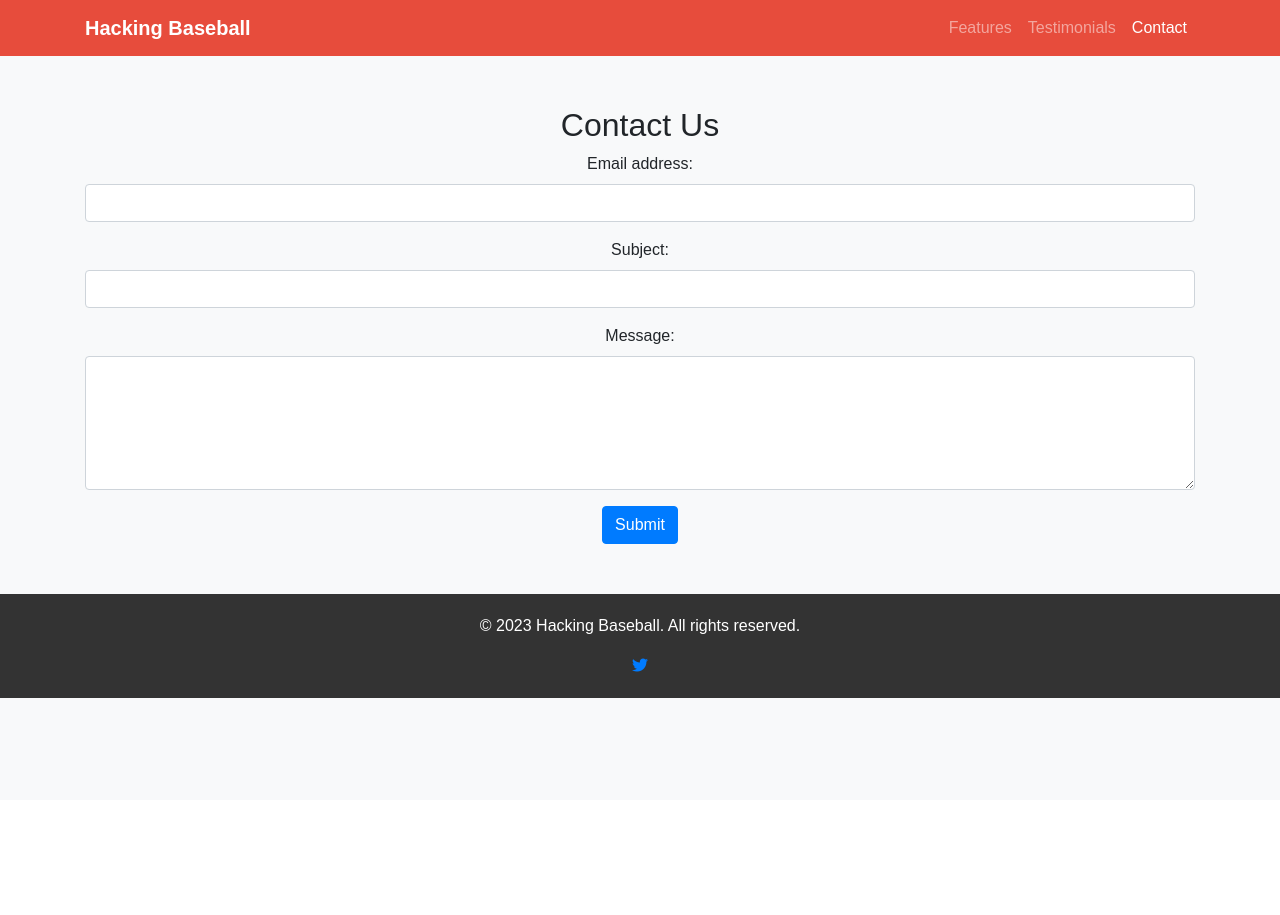
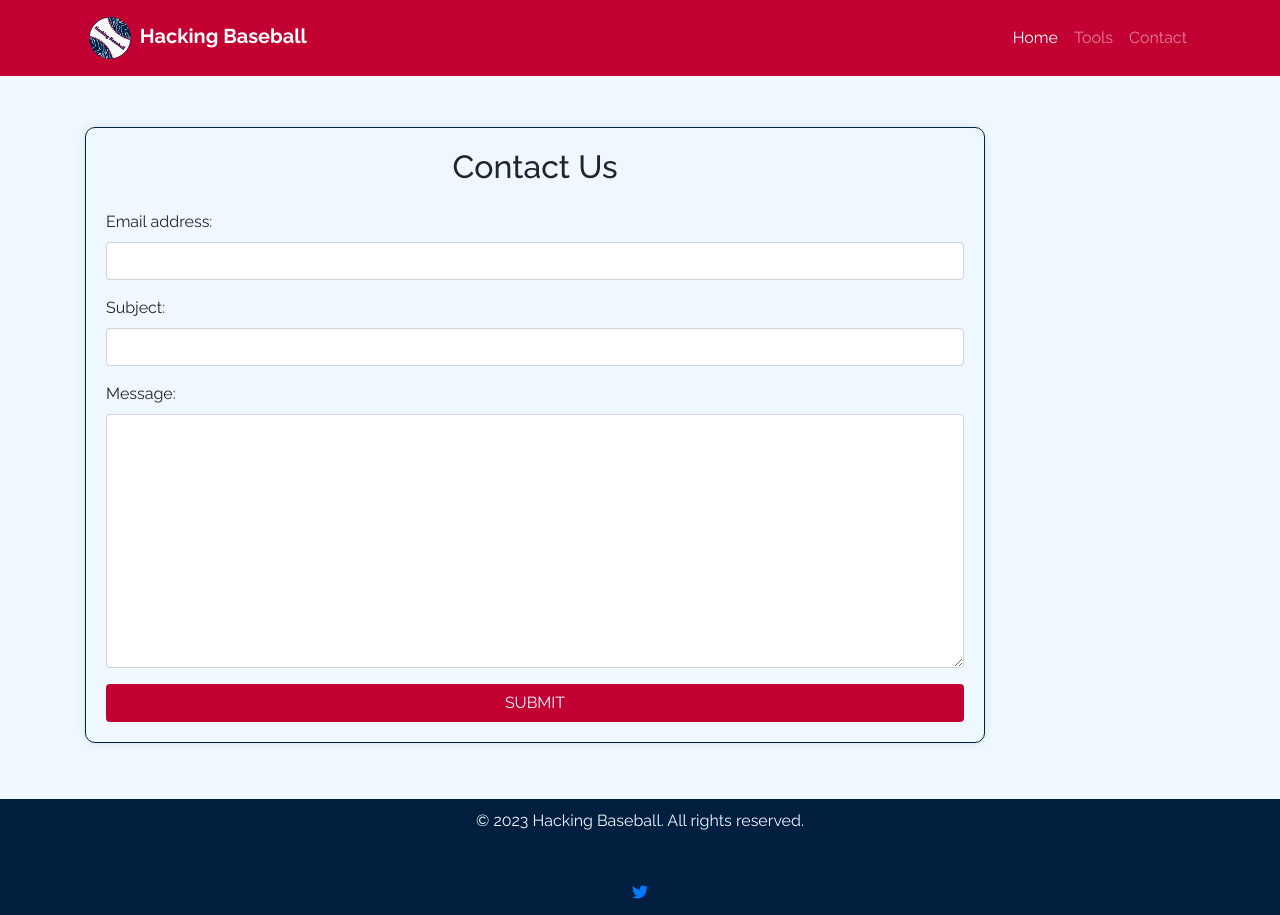
Before and after one commit to JackHalley/HackingBaseball, a Flask app: page /contact in a window 1280 px wide. Before the commit the page ends 698 px from the top, so only its background shows below. Run offline with Flask 3, Linux system fonts and the light colour scheme; some libraries are stand-ins or nearby versions.

Commit message:
fixed:updated frontend

```diff
--- a/templates/contact.html
+++ b/templates/contact.html
@@ -1,83 +1,150 @@
 <!DOCTYPE html>
 <html lang="en">
-
 <head>
-    <meta charset="UTF-8">
-    <meta name="viewport" content="width=device-width, initial-scale=1.0">
-    <link href="https://stackpath.bootstrapcdn.com/bootstrap/4.5.2/css/bootstrap.min.css" rel="stylesheet">
-    <title>Contact - Hacking Baseball</title>
+    <meta charset="UTF-8" />
+    <meta name="viewport" content="width=device-width, initial-scale=1.0" />
+    <link
+        href="https://stackpath.bootstrapcdn.com/bootstrap/4.5.2/css/bootstrap.min.css"
+        rel="stylesheet"
+    />
+    <link rel="preconnect" href="https://fonts.googleapis.com" />
+    <link rel="preconnect" href="https://fonts.gstatic.com" crossorigin />
+    <link
+        href="https://fonts.googleapis.com/css2?family=Raleway:ital,wght@0,100..900;1,100..900&display=swap"
+        rel="stylesheet"
+    />
+    <title>Hacking Baseball</title>
     <style>
         body {
-            font-family: 'Arial', sans-serif;
-            background-color: #f8f9fa;
+            font-family: 'Raleway', sans-serif;
+            background-color: #f0f8ff;
+            display: flex;
+            flex-direction: column;
+            min-height: 100vh;
+        }
+        .btn {
+            background-color: #c20032;
+            color: #f0f8ff;
+            text-transform: uppercase;
         }
         .navbar {
-            background-color: #e74c3c;
+            background-color: #c20032;
+			margin-bottom: 15px;
+
         }
         .navbar-brand {
             font-weight: bold;
         }
         .navbar-dark .navbar-toggler-icon {
-            background-color: #fff;
+            background-color: #c20032;
+            color: #f0f8ff;
         }
         .contact-section {
-            background-color: #f8f9fa;
-            padding: 50px 0;
-            text-align: center;
+            background-color: #f0f8ff;
+            display: flex;
+            justify-content: center;
+            align-items: center;
+            min-height: calc(100vh - 112px); /* Adjust for navbar and footer height */
+        }
+        .contact-form {
+            max-width: 900px; /* Limit form width */
+            padding: 20px;
+            border: 1px solid #021f40;
+            border-radius: 10px;
+            box-shadow: 0 0 10px rgba(0, 0, 0, 0.1);
         }
         .footer {
-            background-color: #333;
-            color: #fff;
-            padding: 20px 0;
+            background-color: #021f40;
+            color: #f0f8ff;
+            padding: 10px 0;
             text-align: center;
+            margin-top: 20px;
         }
     </style>
 </head>
 
 <body>
-
 <!-- Navigation Bar -->
 <nav class="navbar navbar-expand-lg navbar-dark">
     <div class="container">
-        <a class="navbar-brand" href="#">Hacking Baseball</a>
-        <button class="navbar-toggler" type="button" data-toggle="collapse" data-target="#navbarNav" aria-controls="navbarNav" aria-expanded="false" aria-label="Toggle navigation">
+        <a class="navbar-brand" href="#">
+            <img
+                src="logo.png"
+                alt="Hacking Baseball Logo"
+                width="50"
+                height="50"
+            />
+            Hacking Baseball
+        </a>
+        <button
+            class="navbar-toggler"
+            type="button"
+            data-toggle="collapse"
+            data-target="#navbarNav"
+            aria-controls="navbarNav"
+            aria-expanded="false"
+            aria-label="Toggle navigation"
+        >
             <span class="navbar-toggler-icon"></span>
         </button>
         <div class="collapse navbar-collapse" id="navbarNav">
             <ul class="navbar-nav ml-auto">
-                <li class="nav-item">
-                    <a class="nav-link" href="#features">Features</a>
+                <li class="nav-item active">
+                    <a class="nav-link" href="/">Home</a>
                 </li>
                 <li class="nav-item">
-                    <a class="nav-link" href="#testimonials">Testimonials</a>
+                    <a class="nav-link" href="/tools">Tools</a>
                 </li>
-                <li class="nav-item active">
-                    <a class="nav-link" href="#contact">Contact</a>
+                <li class="nav-item">
+                    <a class="nav-link" href="/contact">Contact</a>
                 </li>
             </ul>
         </div>
     </div>
 </nav>
 
+
 <!-- Contact Section -->
 <section class="contact-section">
     <div class="container">
-        <h2>Contact Us</h2>
+        <div class="contact-form">
+            <h2 class="text-center mb-4">Contact Us</h2>
             <form method="POST" action="/contact">
                 <div class="form-group">
                     <label for="email">Email address:</label>
-                <input type="email" class="form-control" id="email" name="email" required>
+                    <input
+                        type="email"
+                        class="form-control"
+                        id="email"
+                        name="email"
+                        required
+                    />
                 </div>
                 <div class="form-group">
                     <label for="subject">Subject:</label>
-                <input type="text" class="form-control" id="subject" name="subject" required>
+                    <input
+                        type="text"
+                        class="form-control"
+                        id="subject"
+                        name="subject"
+                        required
+                    />
                 </div>
                 <div class="form-group">
                     <label for="message">Message:</label>
-                <textarea class="form-control" id="message" name="message" rows="5" required></textarea>
+                    <textarea
+                        class="form-control"
+                        id="message"
+                        name="message"
+                        rows="10"
+                        required
+                    ></textarea>
                 </div>
-            <button type="submit" class="btn btn-primary">Submit</button>
+                <button type="submit" class="btn  btn-block">
+                    Submit
+                </button>
             </form>
+        </div>
     </div>
 </section>
 
@@ -85,10 +152,10 @@
 <footer class="footer">
     <div class="container">
         &copy; 2023 Hacking Baseball. All rights reserved.
-        <div class="social-icons mt-3">
-            <!-- Add your social media links here. Example for Twitter: -->
-            <a href="#" target="_blank"><i class="fab fa-twitter"></i></a>
-            <!-- More icons can be added from Font Awesome. -->
+        <div class="social-icons mt-md-5">
+            <a href="#" target="_blank"
+            ><i class="fab fa-twitter"></i
+                ></a>
         </div>
     </div>
 </footer>
@@ -100,7 +167,5 @@
 <script src="https://code.jquery.com/jquery-3.5.1.slim.min.js"></script>
 <script src="https://cdn.jsdelivr.net/npm/@popperjs/core@2.9.3/dist/umd/popper.min.js"></script>
 <script src="https://stackpath.bootstrapcdn.com/bootstrap/4.5.2/js/bootstrap.min.js"></script>
-
 </body>
-
 </html>
```
Also changed, not shown: templates/index.html (+70 -29 lines), templates/tools.html (+121 -9 lines), templates/logo.png (added). Lines whose indentation alone changed are shown as unchanged.
